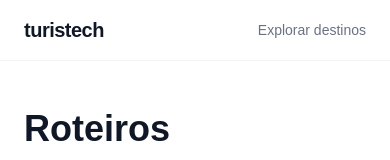
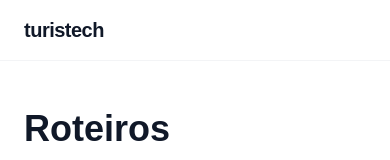
Before and after one commit to rmr-folder/turistech, a Next.js app: page /roteiros in a window 390 px wide. Shown: the top 160 px of the page. Built offline with nearby package versions, Linux system fonts and the light colour scheme; no server answers; the database is empty.

Commit message:
Esconde Explorar destinos no mobile na pagina de Roteiros

```diff
--- a/app/roteiros/page.tsx
+++ b/app/roteiros/page.tsx
@@ -17,9 +17,11 @@ export default async function RoteirosPage() {
           <Link href="/" className="text-xl font-bold text-gray-900 tracking-tight">
             turistech
           </Link>
-          <Link href="/explorar" className="text-sm text-gray-500 hover:text-gray-900 transition-colors">
-            Explorar destinos
-          </Link>
+          <div id="desktop-nav" style={{display: 'none'}} className="items-center gap-2">
+            <Link href="/explorar" className="text-sm text-gray-500 hover:text-gray-900 transition-colors">
+              Explorar destinos
+            </Link>
+          </div>
         </div>
       </header>
 
```
